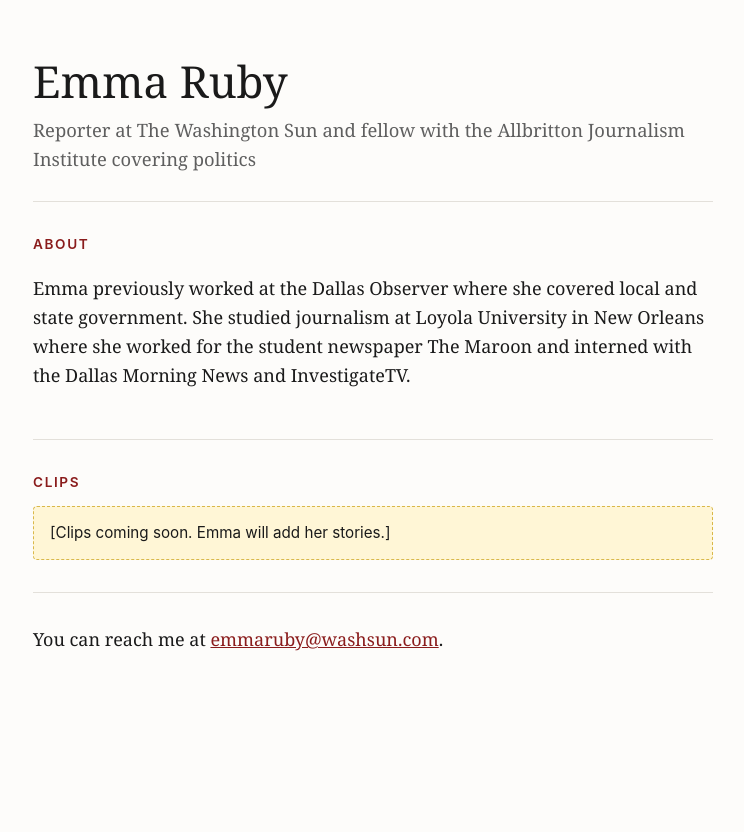
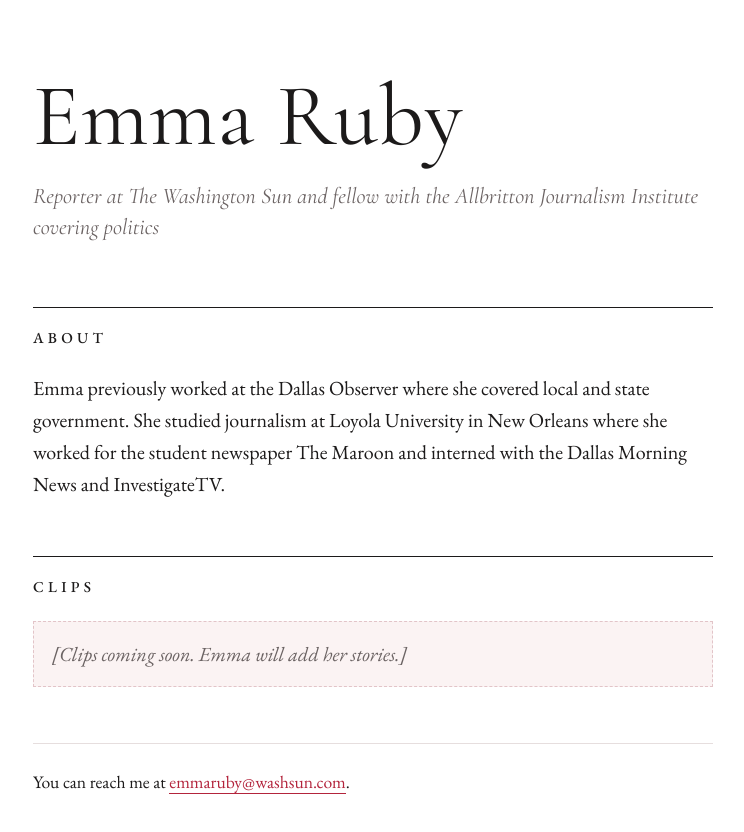
Before and after one commit to emmaruby32/Emma-site, a plain HTML site: page index.html in a window 1280 px wide. Shown: the whole page, without its empty margins (267-1011 px from the left). Before the commit the page ends 800 px from the top, so only its background shows below. Drawn offline with nearby package versions, Linux system fonts and the light colour scheme.

Commit message:
Restyle site with clean serif look and save style in CLAUDE.md
Co-Authored-By: Claude Opus 5.5 <noreply@anthropic.com>
Claude-Session: https://claude.ai/code/session_01PhnXiqAzH2A2ezAjH9NfPH

```diff
--- a/index.html
+++ b/index.html
@@ -4,86 +4,107 @@
   <meta charset="utf-8">
   <meta name="viewport" content="width=device-width, initial-scale=1">
   <title>Emma Ruby</title>
+  <link rel="preconnect" href="https://fonts.googleapis.com">
+  <link rel="preconnect" href="https://fonts.gstatic.com" crossorigin>
+  <link href="https://fonts.googleapis.com/css2?family=Cormorant+Garamond:ital,wght@0,400;0,500;1,400&family=EB+Garamond:ital,wght@0,400;0,500;1,400&display=swap" rel="stylesheet">
   <style>
+    /* Site style: clean serif, feminine but academic.
+       See "Site style" in CLAUDE.md before changing anything here. */
     :root {
-      --text: #1a1a1a;
-      --muted: #5f5f5f;
-      --bg: #fdfcfa;
-      --rule: #e3e0da;
-      --accent: #8a1c1c;
-      --placeholder-bg: #fff6d6;
-      --placeholder-border: #d9b84a;
+      --text: #1c1a1a;
+      --muted: #6b6363;
+      --bg: #ffffff;
+      --rule: #1c1a1a;
+      --hairline: #e6dede;
+      --accent: #b3243c;
+      --placeholder-bg: #fbf3f3;
+      --placeholder-border: #e2c4c8;
+      --display: "Cormorant Garamond", "Cormorant", Garamond, "Times New Roman", serif;
+      --serif: "EB Garamond", Garamond, Georgia, "Times New Roman", serif;
     }
     @media (prefers-color-scheme: dark) {
       :root {
-        --text: #ece9e4;
-        --muted: #a8a49d;
-        --bg: #161514;
-        --rule: #34312d;
-        --accent: #e07a6e;
-        --placeholder-bg: #3a3218;
-        --placeholder-border: #9c8434;
+        --text: #f1ecea;
+        --muted: #b3aaa8;
+        --bg: #161414;
+        --rule: #f1ecea;
+        --hairline: #3a3434;
+        --accent: #e8798a;
+        --placeholder-bg: #2a2022;
+        --placeholder-border: #5e4248;
       }
     }
     * { box-sizing: border-box; }
     body {
       margin: 0;
-      padding: 56px 16px 64px;
-      font-family: Georgia, "Times New Roman", serif;
-      font-size: 1.125rem;
+      padding: 72px 16px 96px;
+      font-family: var(--serif);
+      font-size: 1.25rem;
       line-height: 1.6;
       color: var(--text);
       background: var(--bg);
+      -webkit-font-smoothing: antialiased;
     }
     main {
       max-width: 680px;
       margin: 0 auto;
     }
     header {
-      padding-bottom: 28px;
-      border-bottom: 1px solid var(--rule);
+      margin-bottom: 64px;
     }
     h1 {
-      margin: 0 0 8px;
-      font-size: 2.75rem;
-      font-weight: normal;
-      line-height: 1.15;
+      margin: 0 0 20px;
+      font-family: var(--display);
+      font-size: clamp(3.25rem, 11vw, 5.5rem);
+      font-weight: 400;
+      line-height: 1;
+      letter-spacing: 0.01em;
     }
     .beat {
       margin: 0;
+      max-width: 34em;
+      font-family: var(--display);
+      font-size: 1.4rem;
+      font-style: italic;
+      line-height: 1.4;
       color: var(--muted);
-      font-size: 1.15rem;
     }
     section {
-      padding: 32px 0;
-      border-bottom: 1px solid var(--rule);
+      margin-bottom: 56px;
+      padding-top: 18px;
+      border-top: 1px solid var(--rule);
     }
     h2 {
-      margin: 0 0 12px;
-      font-family: -apple-system, BlinkMacSystemFont, "Segoe UI", Helvetica, Arial, sans-serif;
-      font-size: 0.85rem;
-      font-weight: 600;
-      letter-spacing: 0.12em;
+      margin: 0 0 22px;
+      font-family: var(--serif);
+      font-size: 0.95rem;
+      font-weight: 500;
+      letter-spacing: 0.28em;
       text-transform: uppercase;
-      color: var(--accent);
+    }
+    section p {
+      margin: 0;
     }
     .placeholder {
-      margin: 0;
-      padding: 14px 16px;
+      padding: 16px 18px;
       background: var(--placeholder-bg);
       border: 1px dashed var(--placeholder-border);
-      border-radius: 4px;
-      font-family: -apple-system, BlinkMacSystemFont, "Segoe UI", Helvetica, Arial, sans-serif;
-      font-size: 0.95rem;
+      font-style: italic;
+      color: var(--muted);
     }
     .contact {
-      padding-top: 32px;
       margin: 0;
+      padding-top: 24px;
+      border-top: 1px solid var(--hairline);
+      font-size: 1.1rem;
     }
     a {
       color: var(--accent);
+      text-decoration: none;
+      border-bottom: 1px solid currentColor;
       overflow-wrap: anywhere;
     }
+    a:hover { border-bottom-width: 2px; }
   </style>
 </head>
 <body>
```
Also changed, not shown: 1 other file.
